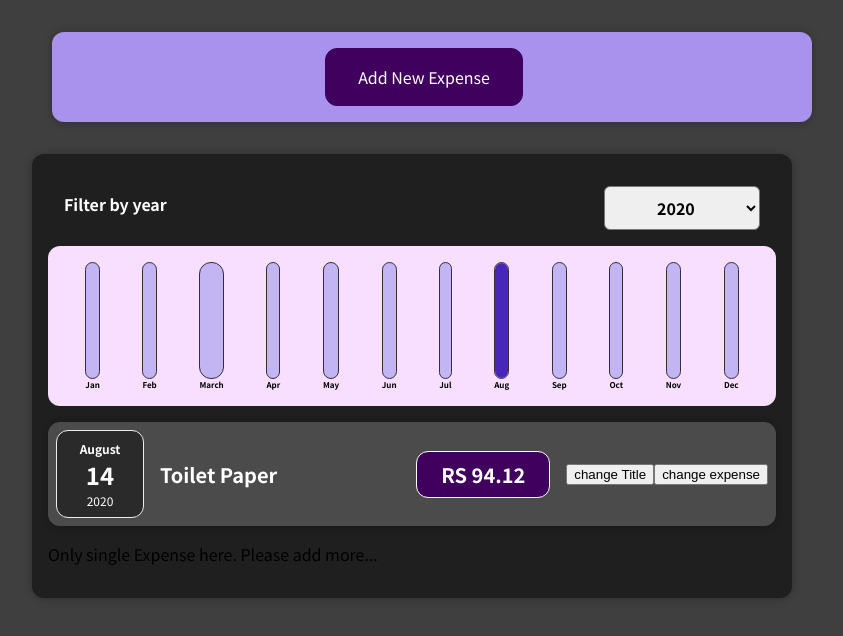
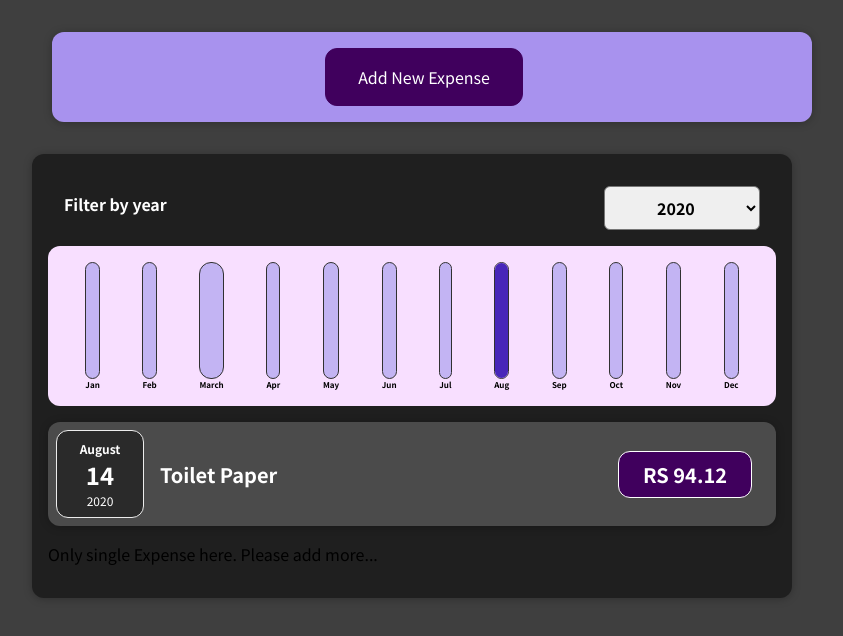
Before and after one commit to venkatesh780/sharp-react-project, a React (Create React App) app: page / in a window 1280 px wide. Shown: the top 636 px of the page, without its empty margins (208-1051 px from the left). Built offline with nearby package versions, Linux system fonts and the light colour scheme.

Commit message:
final commit

```diff
--- a/src/components/expenses/ExpenseItem.js
+++ b/src/components/expenses/ExpenseItem.js
@@ -7,13 +7,7 @@ import { useState } from "react";
 const ExpenseItem = (props) => {
   const [title, setTitle] = useState(props.title);
   const [expenseAmount, setExpenseAmount] = useState(props.amount);
-  const hangleClick = () => {
-    setTitle("updated!!!");
-    console.log(title);
-  };
-  const expenseHandler = () => {
-    setExpenseAmount(100);
-  };
+
   return (
     <Card className="expense-item">
       <div>
@@ -26,8 +20,6 @@ const ExpenseItem = (props) => {
           locationOfExpenditure={props.locationOfExpenditure}
         />
       </div>
-      <button onClick={hangleClick}>change Title</button>
-      <button onClick={expenseHandler}>change expense</button>
     </Card>
   );
 };
```
